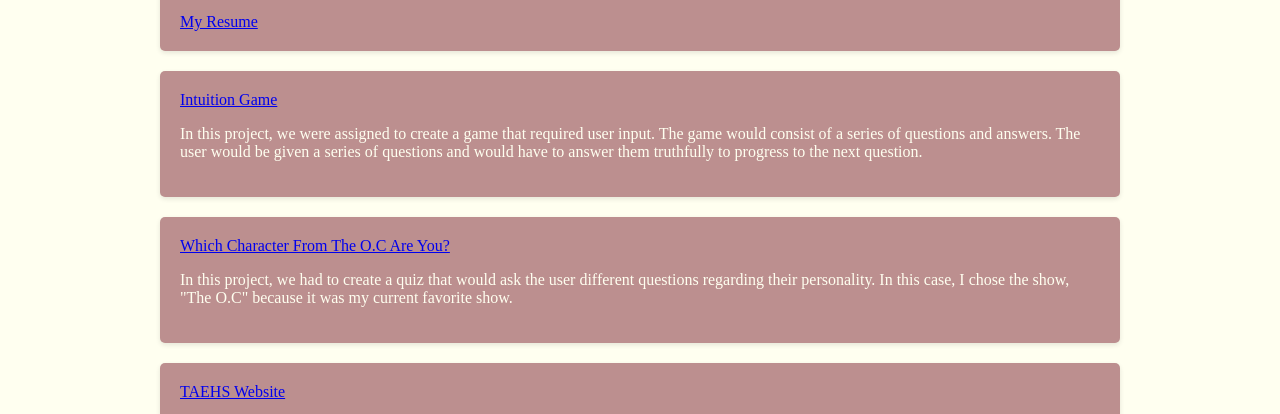
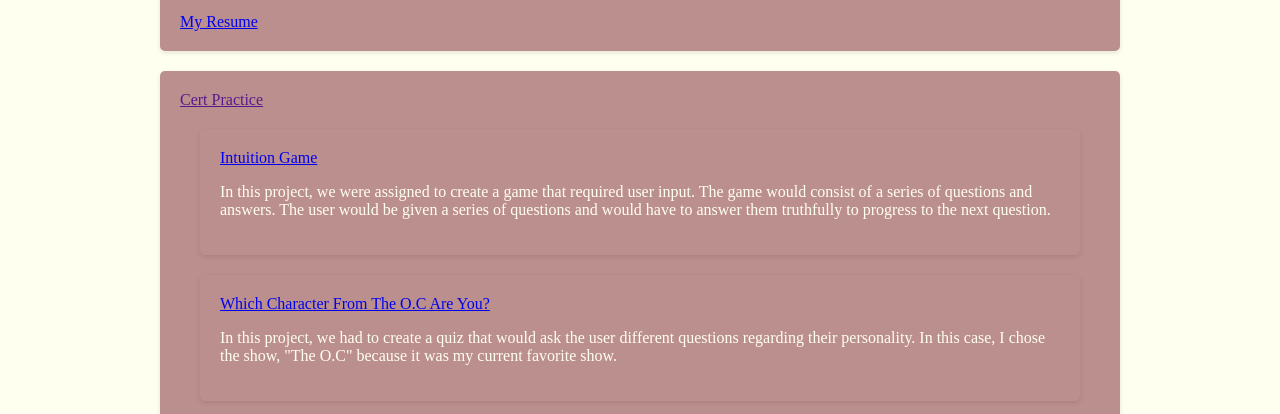
Before and after one commit to saimasabur3/seniorportfolio.github.io, a plain HTML site: page index.html in a window 1280 px wide. Shown: the part 315-729 px from the top of the page. Drawn offline with Linux system fonts and the light colour scheme.

Commit message:
Update index.html

```diff
--- a/index.html
+++ b/index.html
@@ -20,6 +20,10 @@
          <a href="https://docs.google.com/document/d/16vV4hT93SD_xYQqp2GcGN-uajWO9Utm7tJpTsOuuU3E/edit?usp=sharing">My Resume</a>
     </div>
     </div>
+
+<div class="container">
+    <div class=" portfolio-item">
+        <a href="">Cert Practice</a>
 
 <div class="container">
     <div class="portfolio-item">
```
